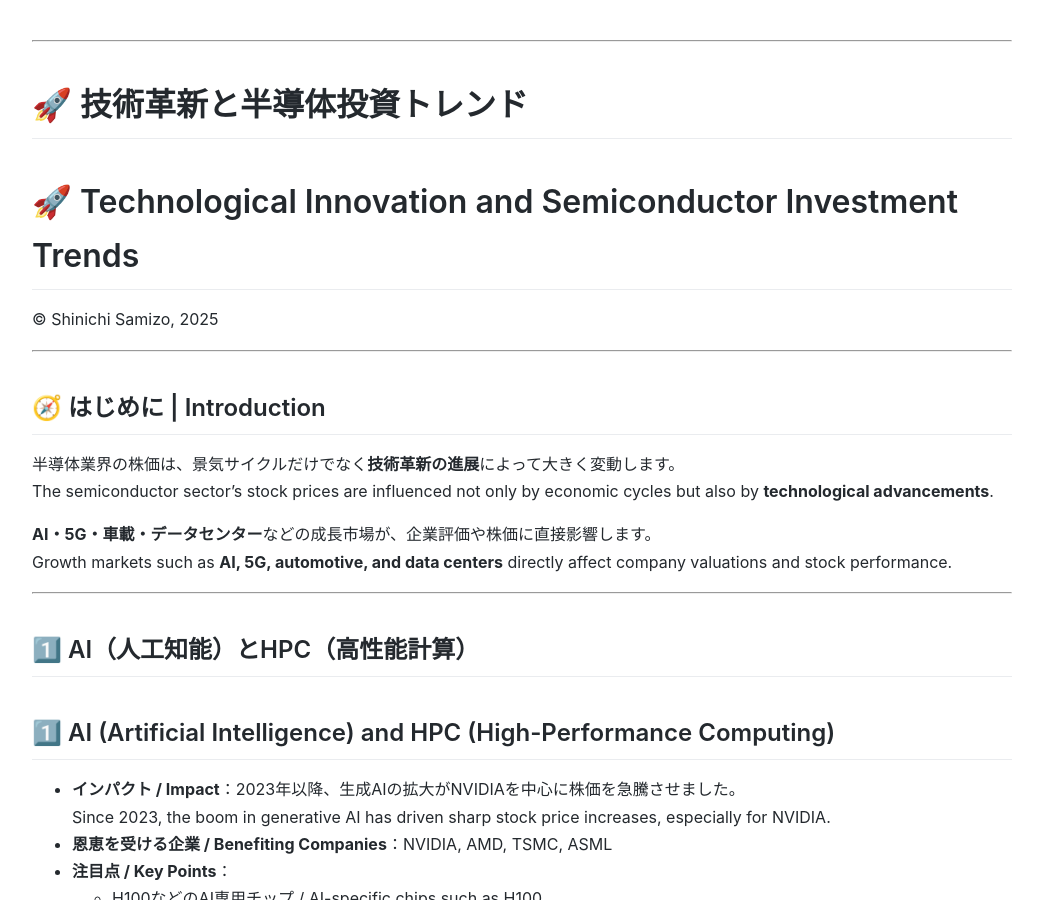
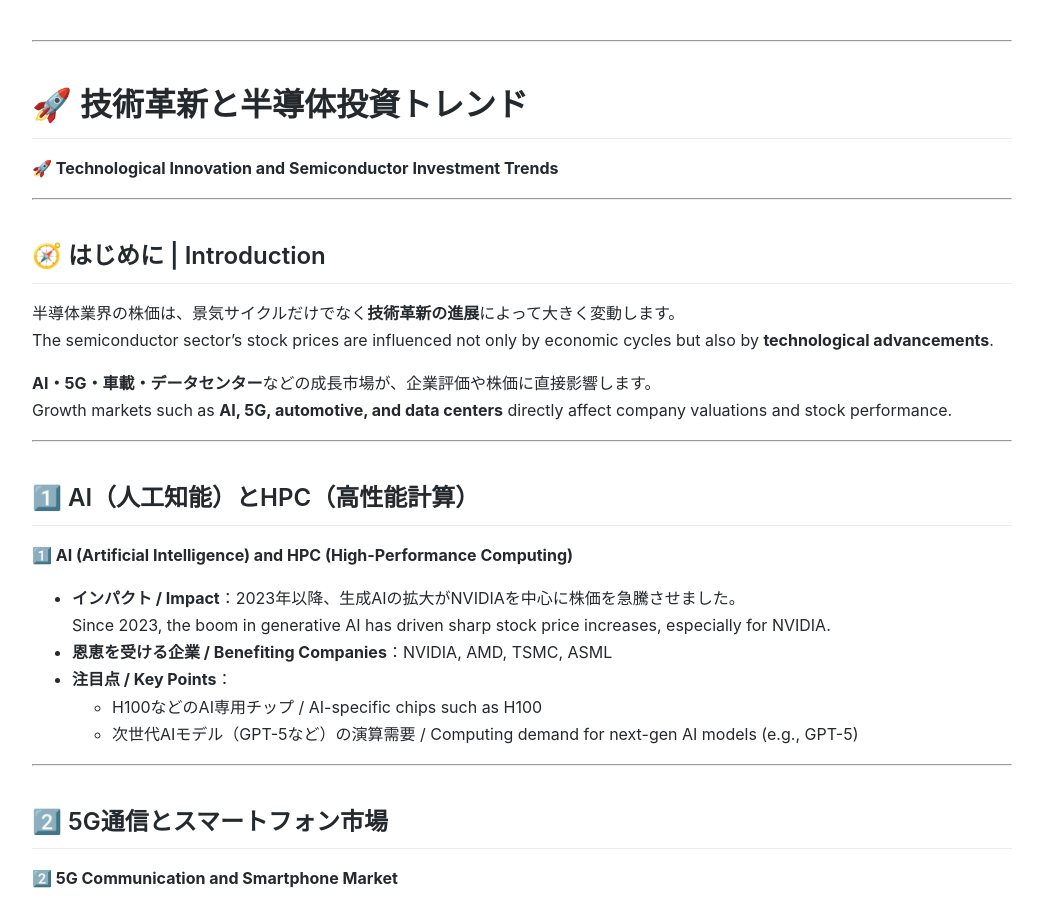
Before and after one commit to Samizo-AITL/Edusemi-Plus, a Jekyll site: the page built from investment/tech_and_trends.md, in a window 1280 px wide and 900 px high. Shown: the whole window, without its empty margins (118-1161 px from the left). Built offline with Jekyll 4.4.1, drawn with Linux system fonts in a browser that asks for light colours.

Commit message:
Update tech_and_trends.md

```diff
--- a/investment/tech_and_trends.md
+++ b/investment/tech_and_trends.md
@@ -6,8 +6,7 @@ title: 技術革新と半導体投資トレンド / Technological Innovation and
 ---
 
 # 🚀 技術革新と半導体投資トレンド
-# 🚀 Technological Innovation and Semiconductor Investment Trends
-© Shinichi Samizo, 2025
+**🚀 Technological Innovation and Semiconductor Investment Trends**
 
 ---
 
@@ -22,7 +21,7 @@ Growth markets such as **AI, 5G, automotive, and data centers** directly affect
 ---
 
 ## 1️⃣ AI（人工知能）とHPC（高性能計算）
-## 1️⃣ AI (Artificial Intelligence) and HPC (High-Performance Computing)
+**1️⃣ AI (Artificial Intelligence) and HPC (High-Performance Computing)**
 
 - **インパクト / Impact**：2023年以降、生成AIの拡大がNVIDIAを中心に株価を急騰させました。
   Since 2023, the boom in generative AI has driven sharp stock price increases, especially for NVIDIA.
@@ -34,7 +33,7 @@ Growth markets such as **AI, 5G, automotive, and data centers** directly affect
 ---
 
 ## 2️⃣ 5G通信とスマートフォン市場
-## 2️⃣ 5G Communication and Smartphone Market
+**2️⃣ 5G Communication and Smartphone Market**
 
 - **背景 / Background**：5G移行期にQualcommやMediaTekが注目を集めました。
   During the 5G transition, companies like Qualcomm and MediaTek gained attention.
@@ -45,7 +44,7 @@ Growth markets such as **AI, 5G, automotive, and data centers** directly affect
 ---
 
 ## 3️⃣ 自動車（車載半導体）
-## 3️⃣ Automotive (Automotive Semiconductors)
+**3️⃣ Automotive (Automotive Semiconductors)**
 
 - **成長要因 / Growth Factors**：EV・自動運転に伴い、1台あたりの半導体搭載数が急増。
   The shift to EVs and autonomous driving is increasing semiconductor content per vehicle.
@@ -58,7 +57,7 @@ Growth markets such as **AI, 5G, automotive, and data centers** directly affect
 ---
 
 ## 4️⃣ データセンターとクラウド
-## 4️⃣ Data Centers and Cloud
+**4️⃣ Data Centers and Cloud**
 
 - **投資家視点 / Investor View**：クラウド投資はGPU需要と連動しやすい。
   Cloud spending tends to correlate with GPU demand.
@@ -70,7 +69,7 @@ Growth markets such as **AI, 5G, automotive, and data centers** directly affect
 ---
 
 ## 5️⃣ 製造プロセスと装置技術の進化
-## 5️⃣ Advancements in Manufacturing Processes and Equipment
+**5️⃣ Advancements in Manufacturing Processes and Equipment**
 
 - **EUV露光の量産化 / EUV Lithography Mass Production**：
   - TSMCとSamsungが先導 / Led by TSMC and Samsung
```
